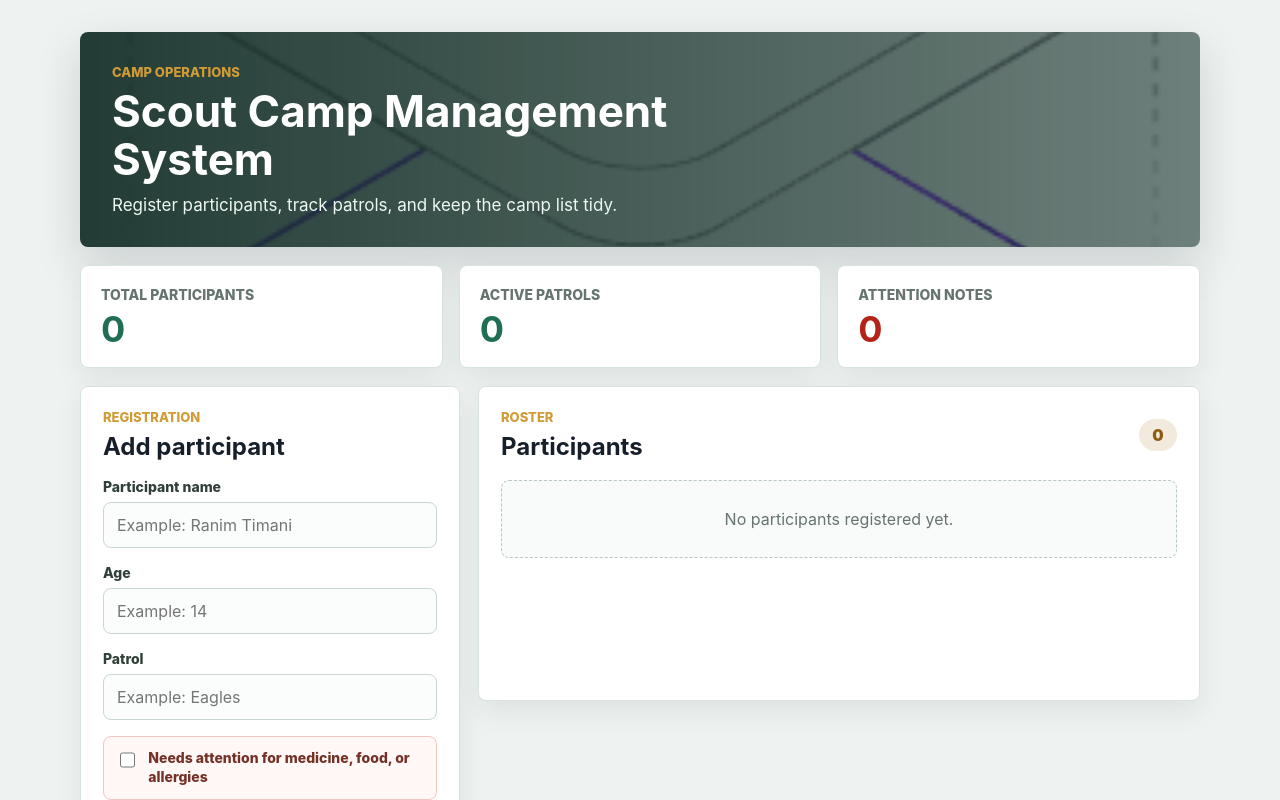
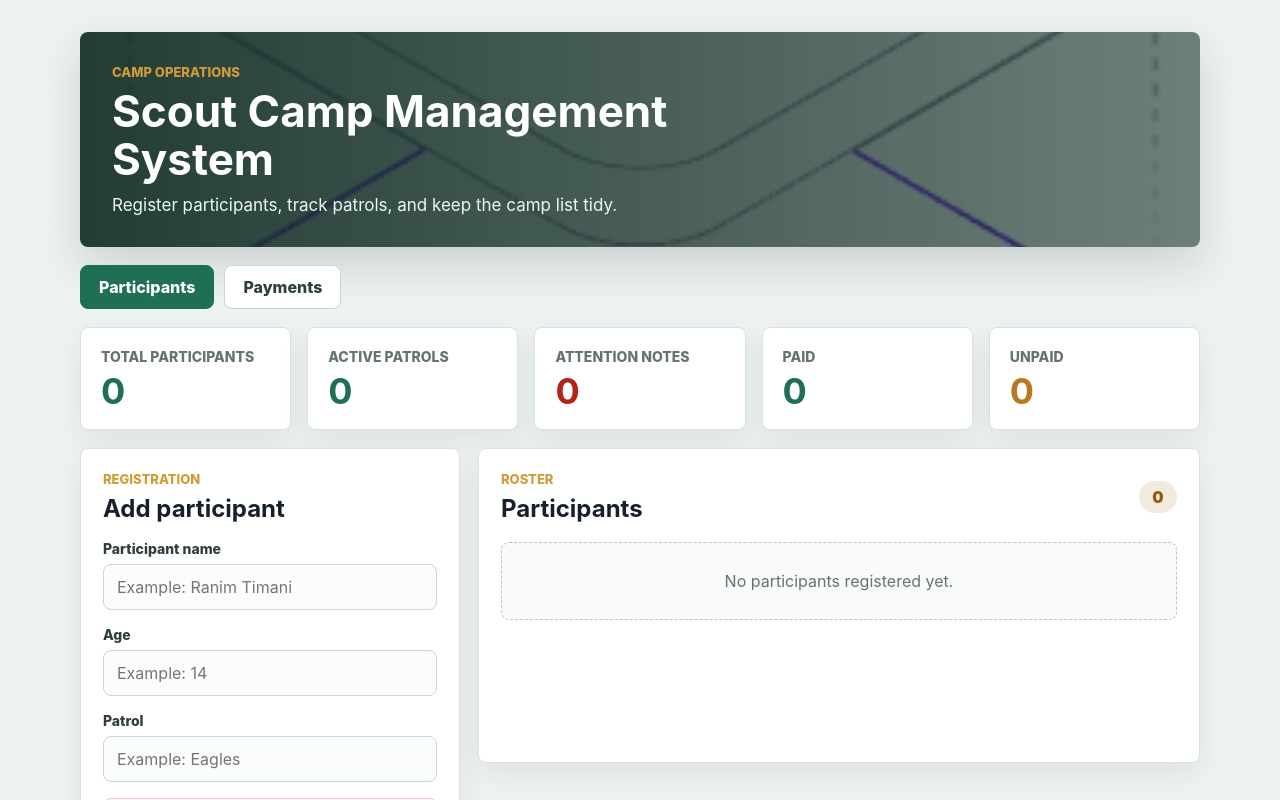
Before and after one commit to ranimtimani-sketch/Scout-Camp-management, a React (Vite) app: page / in a window 1280 px wide. Shown: the top 800 px of the page. Built offline with nearby package versions, Linux system fonts and the light colour scheme.

Commit message:
Add payment tracking page

```diff
--- a/src/CampApp.jsx
+++ b/src/CampApp.jsx
@@ -1,7 +1,9 @@
 import { useEffect, useState } from 'react'
 import Participation from './Participation.jsx'
+import PaymentsPage from './PaymentsPage.jsx'
 
 function CampApp() {
+  const [activePage, setActivePage] = useState('participants')
   const [participants, setParticipants] = useState(() => {
     const savedParticipants = localStorage.getItem('participants')
 
@@ -26,12 +28,24 @@ function CampApp() {
     )
   }
 
+  function togglePaid(id) {
+    setParticipants(
+      participants.map((participant) =>
+        participant.id === id
+          ? { ...participant, paid: !participant.paid }
+          : participant
+      )
+    )
+  }
+
   const patrolCount = new Set(
     participants.map((participant) => participant.patrol)
   ).size
   const attentionCount = participants.filter(
     (participant) => participant.needsAttention
   ).length
+  const paidCount = participants.filter((participant) => participant.paid).length
+  const unpaidCount = participants.length - paidCount
 
   return (
     <main className="app-shell">
@@ -44,6 +58,23 @@ function CampApp() {
           </p>
         </div>
       </header>
+
+      <nav className="page-tabs" aria-label="Camp sections">
+        <button
+          type="button"
+          className={activePage === 'participants' ? 'active-tab' : ''}
+          onClick={() => setActivePage('participants')}
+        >
+          Participants
+        </button>
+        <button
+          type="button"
+          className={activePage === 'payments' ? 'active-tab' : ''}
+          onClick={() => setActivePage('payments')}
+        >
+          Payments
+        </button>
+      </nav>
 
       <section className="stats-grid">
         <article className="stat-card">
@@ -60,8 +91,19 @@ function CampApp() {
           <span>Attention notes</span>
           <strong>{attentionCount}</strong>
         </article>
+
+        <article className="stat-card paid-stat">
+          <span>Paid</span>
+          <strong>{paidCount}</strong>
+        </article>
+
+        <article className="stat-card unpaid-stat">
+          <span>Unpaid</span>
+          <strong>{unpaidCount}</strong>
+        </article>
       </section>
 
+      {activePage === 'participants' ? (
         <section className="content-grid">
           <Participation addParticipant={addParticipant} />
 
@@ -83,6 +125,9 @@ function CampApp() {
                     <div>
                       <div className="participant-name-row">
                         <h3>{participant.name}</h3>
+                        {participant.paid && (
+                          <span className="paid-badge">Paid</span>
+                        )}
                         {participant.needsAttention && (
                           <span className="warning-badge">! Attention</span>
                         )}
@@ -111,6 +156,9 @@ function CampApp() {
             )}
           </section>
         </section>
+      ) : (
+        <PaymentsPage participants={participants} togglePaid={togglePaid} />
+      )}
     </main>
   )
 }
--- a/src/Participation.jsx
+++ b/src/Participation.jsx
@@ -19,6 +19,7 @@ function Participation({ addParticipant }) {
       name: name,
       age: age,
       patrol: patrol,
+      paid: false,
       needsAttention: needsAttention,
       attentionNotes: needsAttention ? attentionNotes : '',
     }
--- /dev/null
+++ b/src/PaymentsPage.jsx
@@ -0,0 +1,61 @@
+function PaymentsPage({ participants, togglePaid }) {
+  const paidCount = participants.filter((participant) => participant.paid).length
+
+  return (
+    <section className="payments-panel">
+      <div className="panel-heading">
+        <div>
+          <p className="eyebrow">Payment tracking</p>
+          <h2>Participant Payments</h2>
+        </div>
+        <span className="count-pill">
+          {paidCount}/{participants.length} paid
+        </span>
+      </div>
+
+      {participants.length === 0 ? (
+        <p className="empty-state">
+          Add participants first, then track payments here.
+        </p>
+      ) : (
+        <ul className="payment-list">
+          {participants.map((participant) => (
+            <li
+              className={`payment-item ${
+                participant.paid ? 'is-paid' : 'is-unpaid'
+              }`}
+              key={participant.id}
+            >
+              <div>
+                <div className="participant-name-row">
+                  <h3>{participant.name}</h3>
+                  <span
+                    className={
+                      participant.paid ? 'paid-badge' : 'unpaid-badge'
+                    }
+                  >
+                    {participant.paid ? 'Paid' : 'Unpaid'}
+                  </span>
+                </div>
+                <p>
+                  Age {participant.age} - {participant.patrol} Patrol
+                </p>
+              </div>
+
+              <label className="payment-toggle">
+                <input
+                  type="checkbox"
+                  checked={Boolean(participant.paid)}
+                  onChange={() => togglePaid(participant.id)}
+                />
+                <span>Payment received</span>
+              </label>
+            </li>
+          ))}
+        </ul>
+      )}
+    </section>
+  )
+}
+
+export default PaymentsPage
--- a/src/index.css
+++ b/src/index.css
@@ -96,16 +96,41 @@ h3 {
   font-size: 17px;
 }
 
+.page-tabs {
+  display: flex;
+  gap: 10px;
+  margin-top: 18px;
+}
+
+.page-tabs button {
+  min-height: 44px;
+  border: 1px solid #c9d7d0;
+  border-radius: 8px;
+  background: #ffffff;
+  color: #304039;
+  cursor: pointer;
+  font-weight: 800;
+  padding: 0 18px;
+}
+
+.page-tabs button:hover,
+.page-tabs .active-tab {
+  border-color: #1f6f52;
+  background: #1f6f52;
+  color: #ffffff;
+}
+
 .stats-grid {
   display: grid;
-  grid-template-columns: repeat(3, minmax(0, 1fr));
+  grid-template-columns: repeat(auto-fit, minmax(170px, 1fr));
   gap: 16px;
   margin-top: 18px;
 }
 
 .stat-card,
 .registration-form,
-.list-panel {
+.list-panel,
+.payments-panel {
   border: 1px solid #d8e3dd;
   border-radius: 8px;
   background: #ffffff;
@@ -136,6 +161,14 @@ h3 {
   color: #b42318;
 }
 
+.paid-stat strong {
+  color: #1f6f52;
+}
+
+.unpaid-stat strong {
+  color: #b7791f;
+}
+
 .content-grid {
   display: grid;
   grid-template-columns: 380px minmax(0, 1fr);
@@ -145,7 +178,8 @@ h3 {
 }
 
 .registration-form,
-.list-panel {
+.list-panel,
+.payments-panel {
   padding: 22px;
 }
 
@@ -305,6 +339,28 @@ textarea:focus {
   text-transform: uppercase;
 }
 
+.paid-badge,
+.unpaid-badge {
+  display: inline-flex;
+  align-items: center;
+  min-height: 26px;
+  border-radius: 999px;
+  font-size: 12px;
+  font-weight: 900;
+  padding: 4px 9px;
+  text-transform: uppercase;
+}
+
+.paid-badge {
+  background: #e8f7ef;
+  color: #1f6f52;
+}
+
+.unpaid-badge {
+  background: #fff4df;
+  color: #9a5f00;
+}
+
 .participant-item .attention-note {
   width: fit-content;
   max-width: 100%;
@@ -325,6 +381,66 @@ textarea:focus {
 
 .delete-button:hover {
   background: #ffe1dc;
+}
+
+.payments-panel {
+  margin-top: 18px;
+}
+
+.payment-list {
+  display: grid;
+  gap: 12px;
+  padding: 0;
+  margin: 18px 0 0;
+  list-style: none;
+}
+
+.payment-item {
+  display: flex;
+  align-items: center;
+  justify-content: space-between;
+  gap: 16px;
+  border: 1px solid #e3ece7;
+  border-radius: 8px;
+  background: #fbfdfc;
+  padding: 16px;
+}
+
+.payment-item.is-paid {
+  border-color: #bfe5cf;
+  background: #f5fcf8;
+}
+
+.payment-item.is-unpaid {
+  border-color: #f0d5a8;
+  background: #fffaf0;
+}
+
+.payment-item p {
+  margin-top: 4px;
+  color: #66746f;
+}
+
+.payment-toggle {
+  display: flex;
+  align-items: center;
+  gap: 10px;
+  border: 1px solid #c9d7d0;
+  border-radius: 8px;
+  background: #ffffff;
+  cursor: pointer;
+  padding: 10px 12px;
+}
+
+.payment-toggle input {
+  width: 18px;
+  height: 18px;
+  accent-color: #1f6f52;
+}
+
+.payment-toggle span {
+  color: #304039;
+  white-space: nowrap;
 }
 
 @media (max-width: 780px) {
@@ -352,12 +468,23 @@ textarea:focus {
     grid-template-columns: 1fr;
   }
 
-  .participant-item {
+  .participant-item,
+  .payment-item {
     align-items: stretch;
     flex-direction: column;
   }
 
-  .delete-button {
+  .delete-button,
+  .payment-toggle {
     width: 100%;
   }
+
+  .page-tabs {
+    display: grid;
+    grid-template-columns: 1fr 1fr;
+  }
+
+  .payment-toggle {
+    justify-content: center;
+  }
 }
```
Lines whose indentation alone changed are shown as unchanged.
